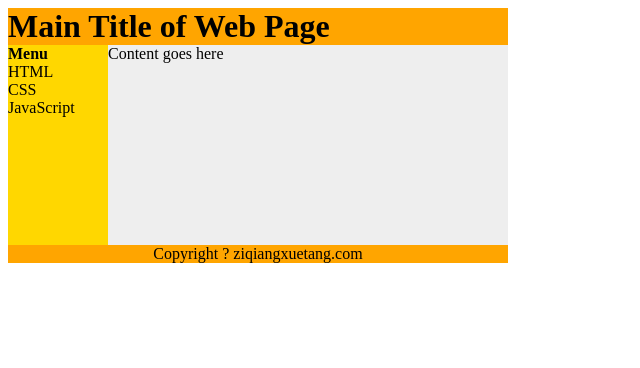
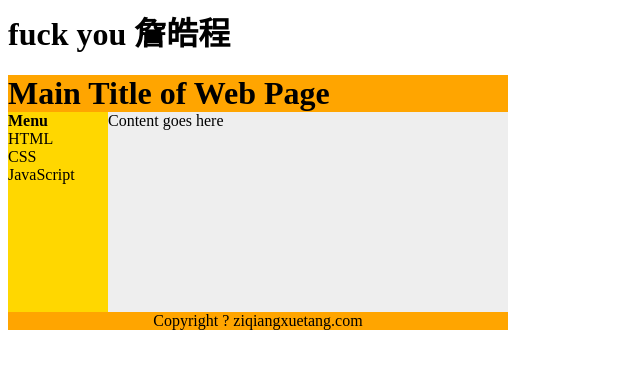
Before and after one commit to flybrotherhoi/hello-world1, a plain HTML site: page index.htm in a window 1280 px wide. Shown: the whole page, without its empty margins (0-640 px from the left). Drawn offline with Linux system fonts and the light colour scheme.

Commit message:
Add files via upload

```diff
--- a/index.htm
+++ b/index.htm
@@ -1,5 +1,6 @@
 <html>
 <body>
+<h1>fuck you 詹皓程</h1>
 <div id="container" style="width:500px">
 <div id="header" style="background-color:#FFA500;">
 <h1 style="margin-bottom:0;">Main Title of Web Page</h1></div>
```
